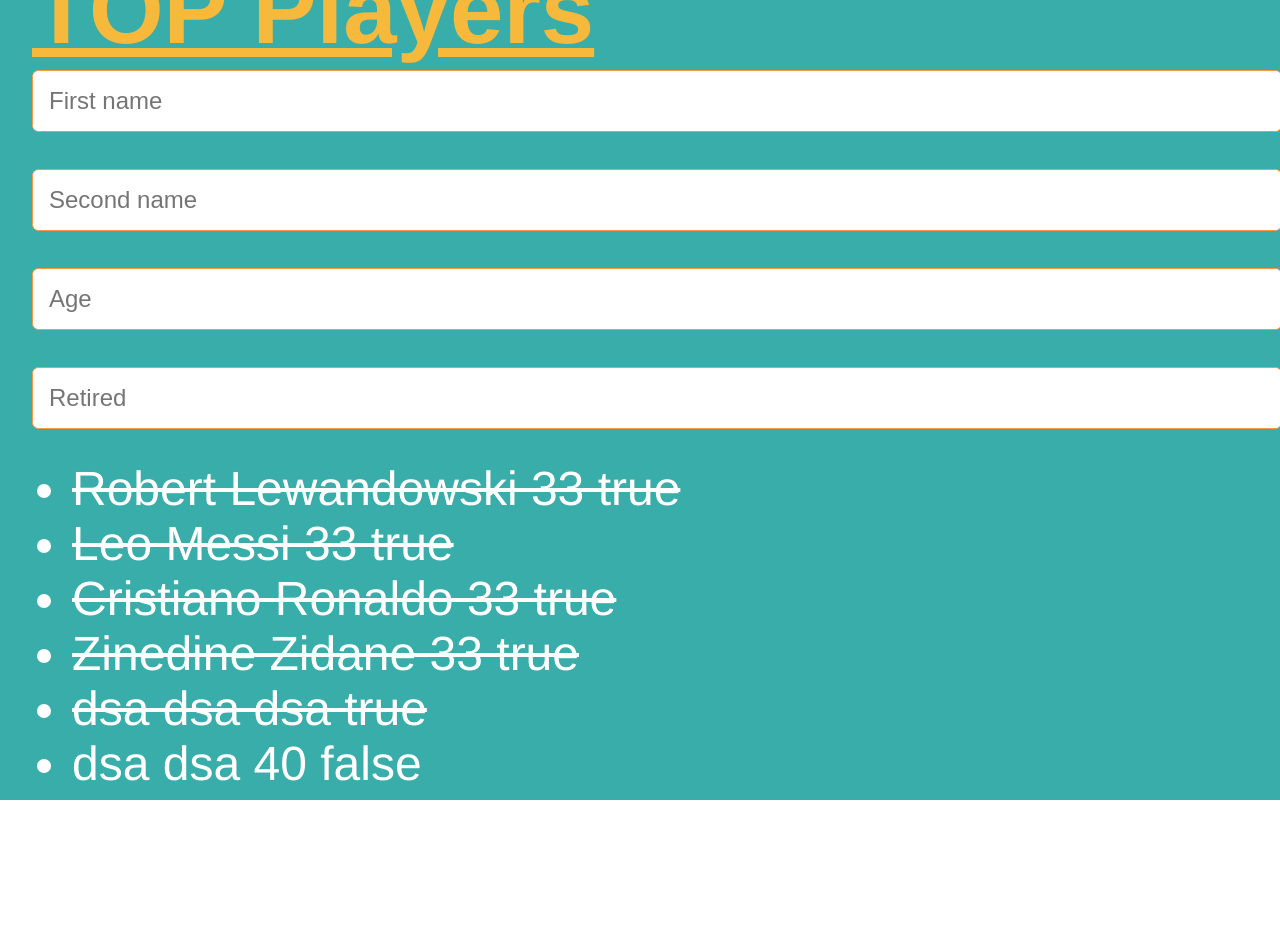
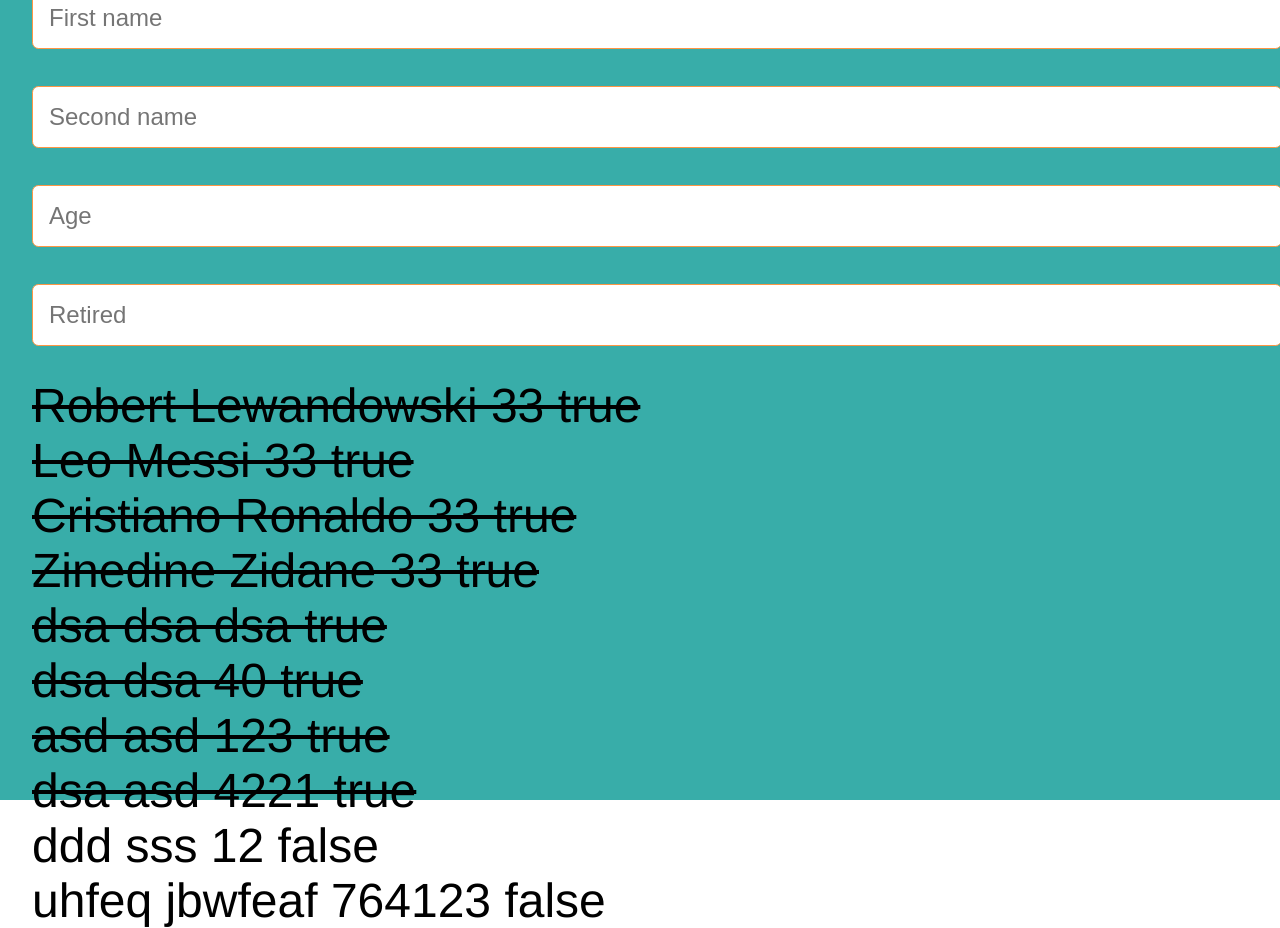
Before and after one commit to Monikaa1909/project3-js, a Vue app: page / in a window 1280 px wide. Before the commit the page ends 846 px from the top, so only its background shows below. Built offline with nearby package versions, Linux system fonts and the light colour scheme; data requests are answered from the project's data file.

Commit message:
Add div instead of ul li

```diff
--- a/db.json
+++ b/db.json
@@ -39,15 +39,36 @@
       "firstName": "dsa",
       "lastName": "dsa",
       "age": "40",
-      "retired": false,
+      "retired": true,
       "id": 5
     },
     {
       "firstName": "asd",
       "lastName": "asd",
       "age": "123",
+      "retired": true,
+      "id": 6
+    },
+    {
+      "firstName": "dsa",
+      "lastName": "asd",
+      "age": "4221",
+      "retired": true,
+      "id": 7
+    },
+    {
+      "firstName": "ddd",
+      "lastName": "sss",
+      "age": "12",
       "retired": false,
-      "id": 6
+      "id": 8
+    },
+    {
+      "firstName": "uhfeq",
+      "lastName": "jbwfeaf",
+      "age": "764123",
+      "retired": false,
+      "id": 9
     }
   ],
   "clubs": [
--- a/src/components/TodoList.vue
+++ b/src/components/TodoList.vue
@@ -1,6 +1,7 @@
 <template>
   <div>
     <h1>TOP Players</h1>
+    <div>
       <input
           type="text" required
           v-model="firstName"
@@ -29,16 +30,16 @@
           aria-label="Retired"
           placeholder="Retired"
       />
-    <ul>
-      <li
+    </div>
+
+      <div
           v-for="player of players"
           :class="{ retired: player.retired }"
           :key="player.id"
           @click="retiredPlayer(player.id)"
       >
         {{ player.firstName }} {{ player.lastName }} {{ player.age }} {{ player.retired }}
-      </li>
-    </ul>
+      </div>
   </div>
 </template>
 
```
Lines whose indentation alone changed are shown as unchanged.
